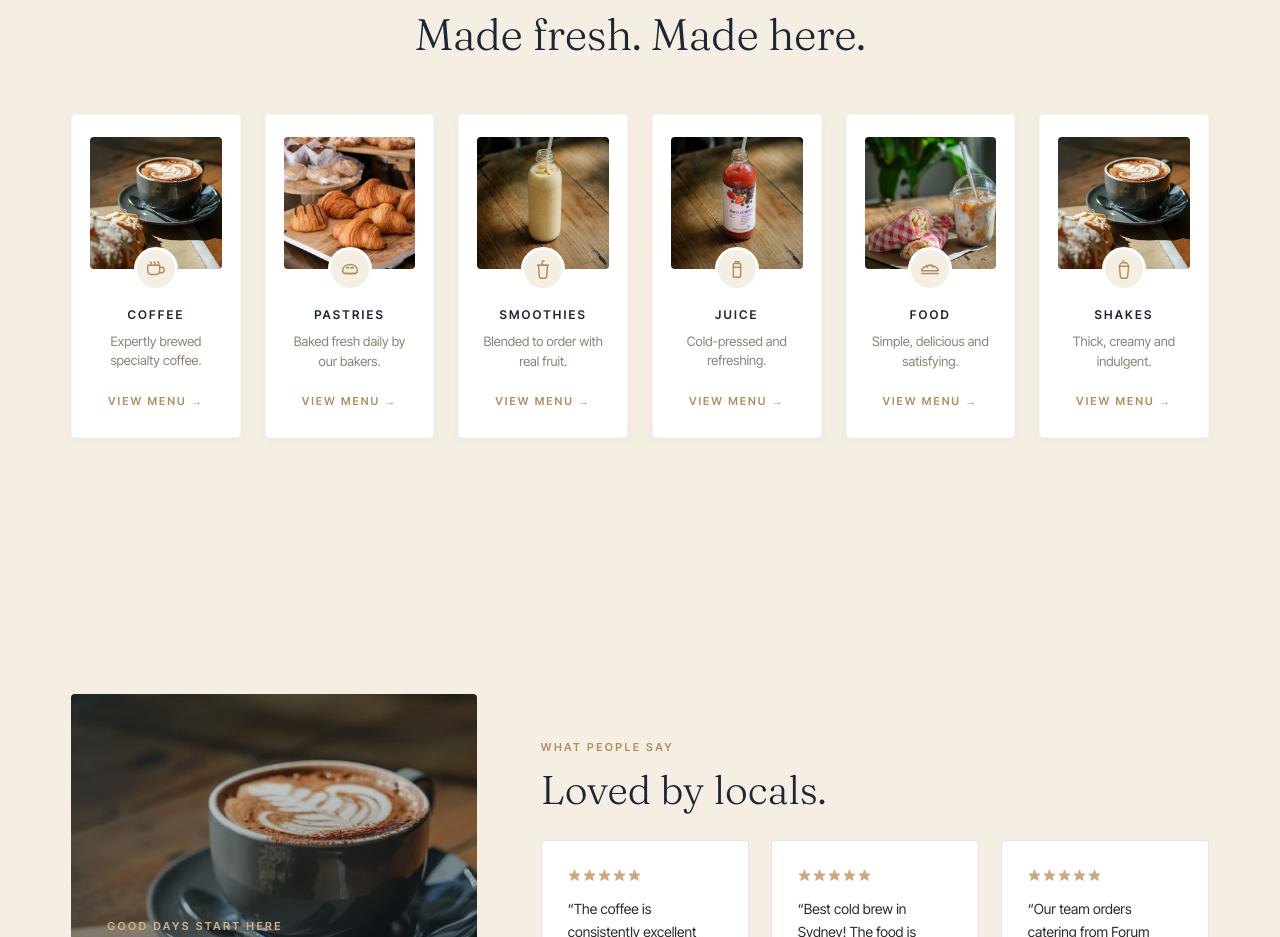
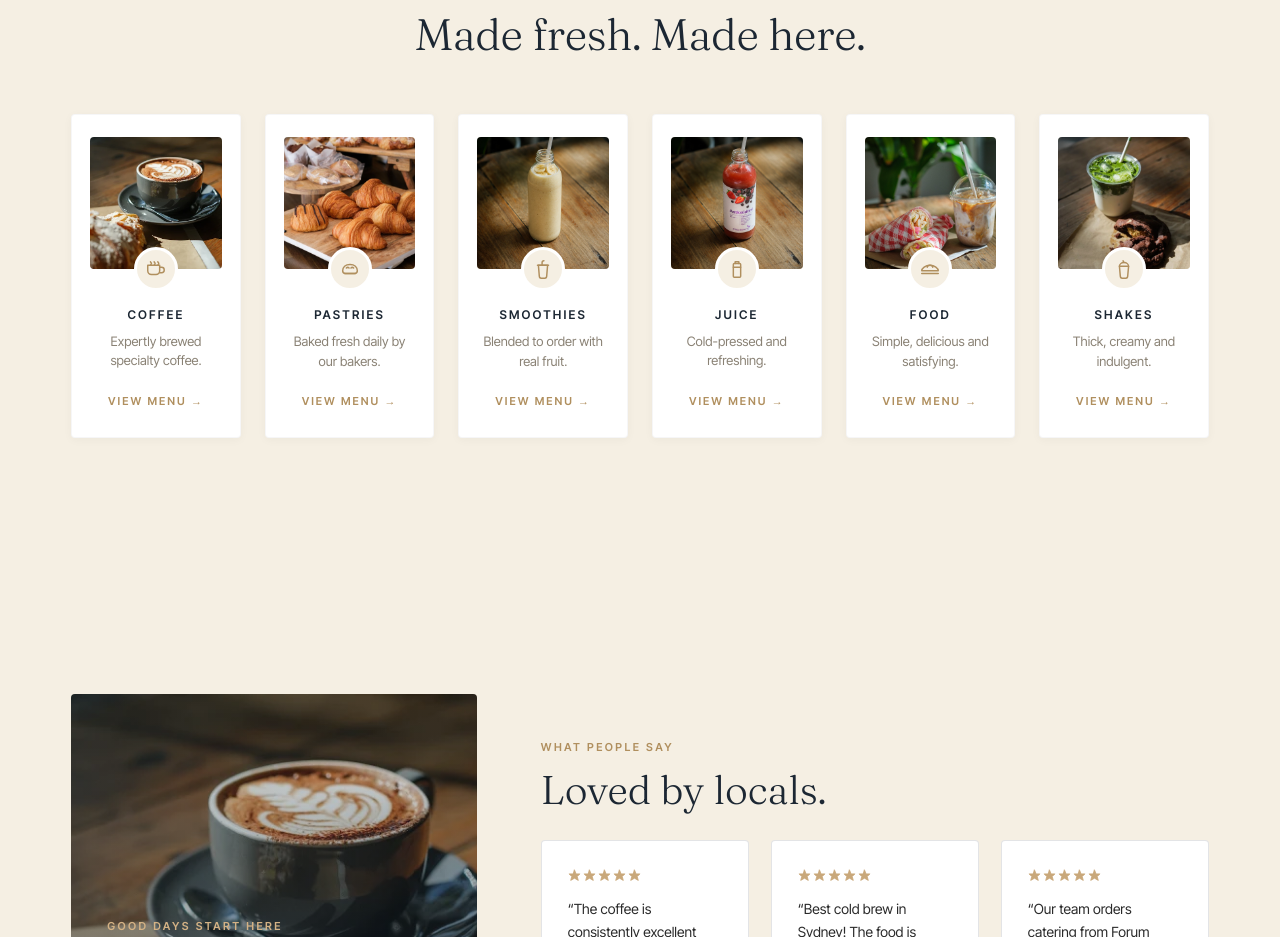
Before and after one commit to seammedia/forum-coffee, a Next.js app: page / in a window 1280 px wide. Shown: the part 1400-2337 px from the top of the page. Built offline with nearby package versions, Linux system fonts and the light colour scheme.

Commit message:
Update Shakes signature image to iced matcha + cookie shot
Co-Authored-By: Claude Opus 4.7 <noreply@anthropic.com>

```diff
--- a/src/components/signatures.tsx
+++ b/src/components/signatures.tsx
@@ -42,7 +42,7 @@ const items = [
     icon: <IconShake />,
     name: "Shakes",
     desc: "Thick, creamy and indulgent.",
-    image: "/images/upload-1.webp",
+    image: "/images/signature-shake.jpg",
   },
 ];
 
```
Also changed, not shown: public/images/signature-shake.jpg (added).
